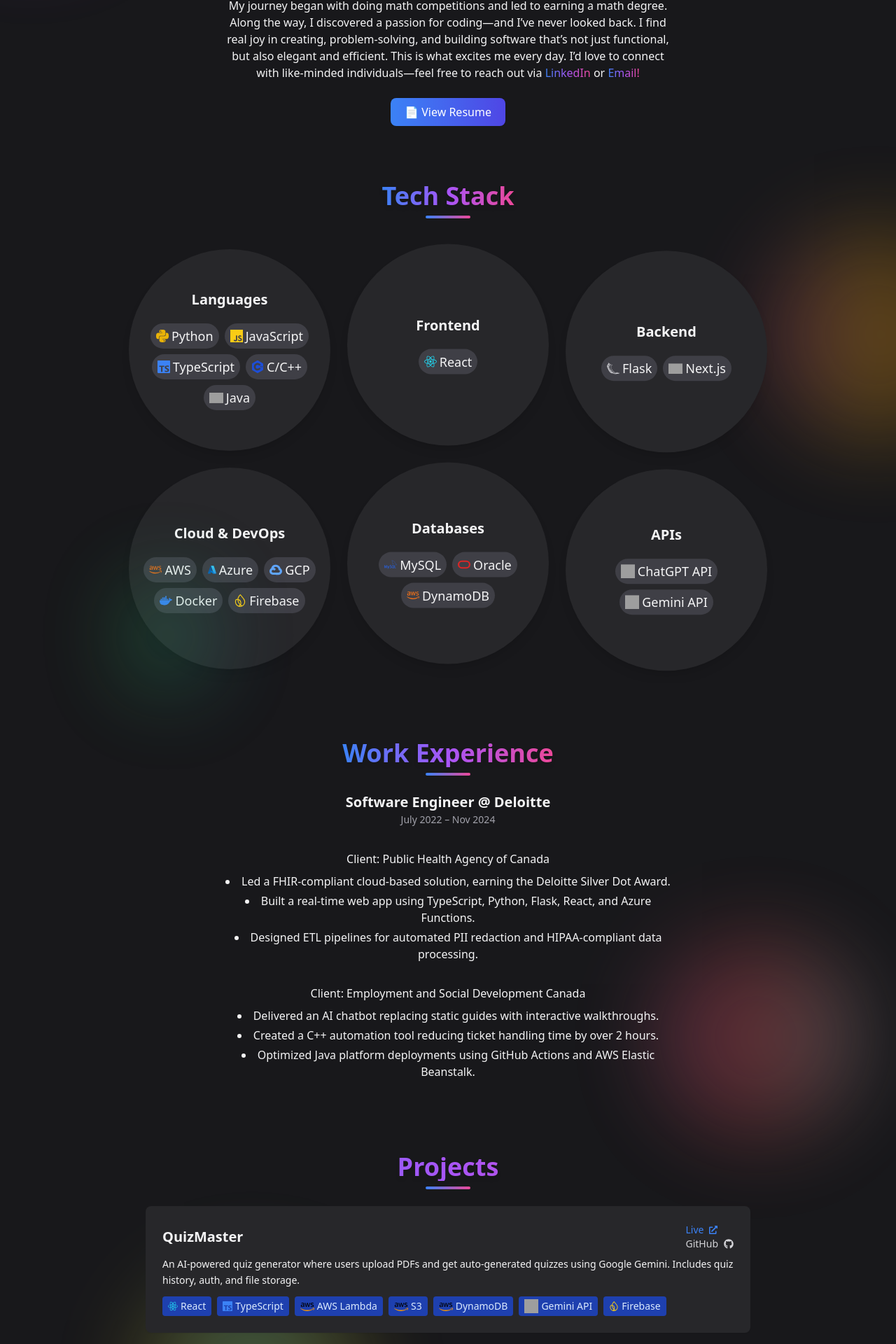
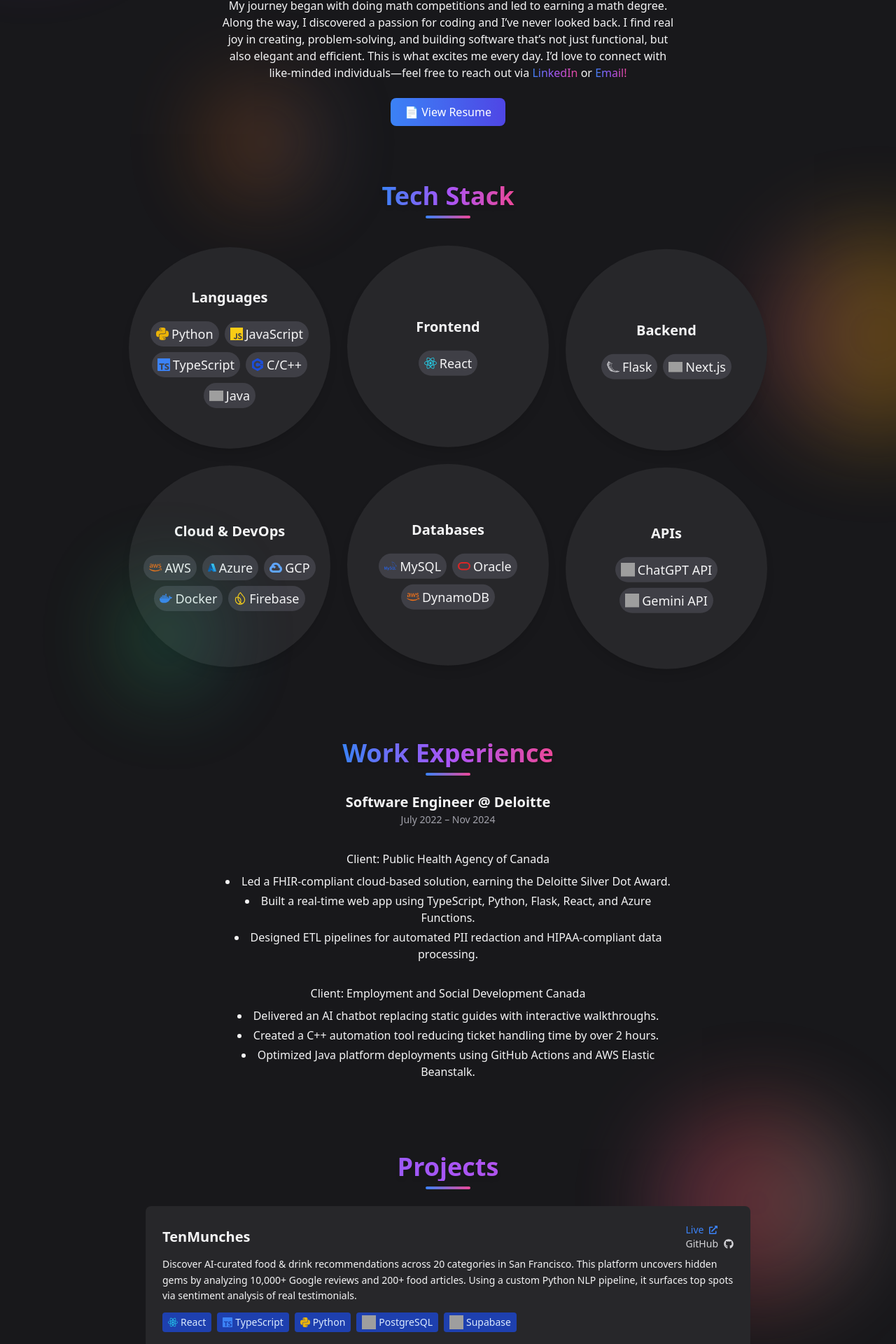
Before and after one commit to ParthPatel00/portfoliowebsite, a React (Vite) app: page / in a window 1280 px wide. Shown: the part 313-2233 px from the top of the page at 70% size. Built offline with nearby package versions, Linux system fonts and the light colour scheme; grey boxes are pictures that could not be loaded; the HTML template or start-up script is replaced by a standard one.

Commit message:
motion changes to Python projects. Added TenMunches project as well?

```diff
--- a/package.json
+++ b/package.json
@@ -11,7 +11,7 @@
   },
   "dependencies": {
     "clsx": "^2.1.1",
-    "framer-motion": "^12.23.7",
+    "framer-motion": "^12.23.9",
     "lucide-react": "^0.525.0",
     "react": "^19.1.0",
     "react-dom": "^19.1.0",
--- a/src/App.tsx
+++ b/src/App.tsx
@@ -20,7 +20,10 @@
       <Navbar />
       <main className="... relative overflow-hidden space-y-20">
         <BackgroundBlob className="absolute -top-[120px] -left-[100px] w-[288px] h-[288px] z-0" />
-
+        <BackgroundBlob
+          className="absolute top-[300px] left-[300px] w-[150px] h-[150px] z-0"
+          color="from-orange-500 via-orange-500 to-blue-500"
+        />
         <section id="about" className="scroll-mt-24 mt-20">
           <FadeInSection>
             <About />
--- a/src/sections/About.tsx
+++ b/src/sections/About.tsx
@@ -1,21 +1,36 @@
 import SectionHeader from "../components/SectionHeader";
+import { motion } from "framer-motion";
+
 function About() {
   return (
-    <section className=" relative overflow-hidden flex flex-col items-center justify-center text-center max-w-2xl mx-auto">
+    <section className="relative overflow-hidden flex flex-col items-center justify-center text-center max-w-2xl mx-auto">
       <SectionHeader text="About Me" />
-      {/* Background blob */}
 
-      {/* Actual content */}
-      <div className="relative z-10 pl-3 pr-3 ">
-        <p className="text-sm sm:text-base leading-relaxed  ">
+      <div className="relative z-10 px-3">
+        {/* Animated first paragraph */}
+        <motion.p
+          className="text-sm sm:text-base leading-relaxed"
+          initial={{ opacity: 0, y: 20 }}
+          whileInView={{ opacity: 1, y: 0 }}
+          transition={{ duration: 1 }}
+          viewport={{ once: true }}
+        >
           I'm <strong>Parth Patel</strong>, a software engineer based in San
           Jose, CA currently pursuing a Master’s in Software Engineering at San
           Jose State University, with a Bachelor of Science in Mathematics and
           Statistics from the University of Toronto.
-        </p>
-        <p className="text-sm sm:text-base leading-relaxed mt-5">
+        </motion.p>
+
+        {/* Animated second paragraph */}
+        <motion.p
+          className="text-sm sm:text-base leading-relaxed mt-5"
+          initial={{ opacity: 0, y: 20 }}
+          whileInView={{ opacity: 1, y: 0 }}
+          transition={{ duration: 1, delay: 0.4 }}
+          viewport={{ once: true }}
+        >
           My journey began with doing math competitions and led to earning a
-          math degree. Along the way, I discovered a passion for coding—and I’ve
+          math degree. Along the way, I discovered a passion for coding and I’ve
           never looked back. I find real joy in creating, problem-solving, and
           building software that’s not just functional, but also elegant and
           efficient. This is what excites me every day. I’d love to connect with
@@ -35,15 +50,21 @@
           >
             Email!
           </a>
-        </p>
-        <a
+        </motion.p>
+
+        {/* Animated Resume Button */}
+        <motion.a
           href="Resume_Parth.pdf"
           target="_blank"
           rel="noopener noreferrer"
           className="inline-block mt-6 px-5 py-2 text-white font-medium rounded-lg shadow bg-gradient-to-r from-blue-500 to-indigo-600 hover:from-purple-500 hover:to-pink-500 transition-transform transform hover:scale-105"
+          initial={{ opacity: 0, y: 20 }}
+          whileInView={{ opacity: 1, y: 0 }}
+          transition={{ duration: 1, delay: 0.6 }}
+          viewport={{ once: true }}
         >
           📄 View Resume
-        </a>
+        </motion.a>
       </div>
     </section>
   );
--- a/src/sections/Projects.tsx
+++ b/src/sections/Projects.tsx
@@ -4,6 +4,8 @@
 import geminiLogo from "../assets/gemini-color.svg";
 import SectionHeader from "../components/SectionHeader";
 import { motion } from "framer-motion";
+
+// Icon map
 const techIconMap: Record<string, React.ReactNode> = {
   React: <SiReact className="text-cyan-400" />,
   TypeScript: <SiTypescript className="text-blue-500" />,
@@ -43,9 +45,30 @@
       className="w-5 h-5 inline"
     />
   ),
+  PostgreSQL: (
+    <img
+      src="https://cdn.jsdelivr.net/gh/devicons/devicon/icons/postgresql/postgresql-original.svg"
+      className="w-5 h-5 inline"
+    />
+  ),
+  Supabase: (
+    <img
+      src="https://raw.githubusercontent.com/Supabase/Supabase/master/packages/common/assets/images/supabase-logo-icon.svg"
+      className="w-5 h-5 inline"
+    />
+  ),
 };
 
+// Your projects
 const projects = [
+  {
+    name: "TenMunches",
+    description:
+      "Discover AI-curated food & drink recommendations across 20 categories in San Francisco. This platform uncovers hidden gems by analyzing 10,000+ Google reviews and 200+ food articles. Using a custom Python NLP pipeline, it surfaces top spots via sentiment analysis of real testimonials.",
+    live: "https://ten-munches.vercel.app/",
+    github: "https://github.com/ParthPatel00/TenMunches",
+    stack: ["React", "TypeScript", "Python", "PostgreSQL", "Supabase"],
+  },
   {
     name: "QuizMaster",
     description:
@@ -88,18 +111,40 @@
   },
 ];
 
+// Animation Variants
+const container = {
+  hidden: {},
+  show: {
+    transition: {
+      staggerChildren: 0.75, // 🔁 adjust this delay to your preference
+    },
+  },
+};
+
+const fadeInUp = {
+  hidden: { opacity: 0, y: 20 },
+  show: { opacity: 1, y: 0 },
+};
+
 function Projects() {
   return (
     <section className="relative overflow-hidden w-full">
       <SectionHeader text="Projects" />
 
-      <div className="max-w-4xl mx-auto px-4 space-y-8">
+      <motion.div
+        variants={container}
+        initial="hidden"
+        whileInView="show"
+        viewport={{ once: true }}
+        className="max-w-4xl mx-auto px-4 space-y-8"
+      >
         {projects.map((proj) => (
           <motion.div
             key={proj.name}
+            variants={fadeInUp}
             className="bg-zinc-100 dark:bg-zinc-800 p-6 rounded-lg shadow-sm hover:shadow-md transition-all"
             whileHover={{ scale: 1.03 }}
-            transition={{ type: "spring", stiffness: 300 }}
+            transition={{ type: "spring", stiffness: 200 }}
           >
             {/* Top Row: Title + Links */}
             <div className="flex items-center justify-between flex-wrap gap-y-2">
@@ -142,7 +187,7 @@
             </div>
           </motion.div>
         ))}
-      </div>
+      </motion.div>
     </section>
   );
 }
--- a/src/sections/Work.tsx
+++ b/src/sections/Work.tsx
@@ -1,18 +1,39 @@
 import SectionHeader from "../components/SectionHeader";
+import { motion } from "framer-motion";
+
 function Work() {
   return (
     <section className="relative overflow-hidden flex flex-col items-center justify-center text-center max-w-2xl mx-auto">
       <SectionHeader text="Work Experience" />
 
       <div className="mb-6 pr-3 pl-3">
-        <h3 className="text-xl font-semibold">Software Engineer @ Deloitte</h3>
+        {/* Role & duration */}
+        <motion.div
+          initial={{ opacity: 0, y: 20 }}
+          whileInView={{ opacity: 1, y: 0 }}
+          transition={{ duration: 1 }}
+          viewport={{ once: true }}
+        >
+          <h3 className="text-xl font-semibold">
+            Software Engineer @ Deloitte
+          </h3>
           <p className="text-sm text-zinc-500 leading-relaxed dark:text-zinc-400">
             July 2022 – Nov 2024
           </p>
-        <p className="mt-8 font-medium text-sm sm:text-base leading-relaxed">
+        </motion.div>
+
+        {/* Client 1 */}
+        <motion.div
+          className="mt-8"
+          initial={{ opacity: 0, y: 20 }}
+          whileInView={{ opacity: 1, y: 0 }}
+          transition={{ duration: 1, delay: 0.2 }}
+          viewport={{ once: true }}
+        >
+          <p className="font-medium text-sm sm:text-base leading-relaxed">
             Client: Public Health Agency of Canada
           </p>
-        <ul className="list-disc list-inside text-sm space-y-1 mt-2 text-sm sm:text-base leading-relaxed">
+          <ul className="list-disc list-inside text-sm space-y-1 mt-2 sm:text-base leading-relaxed">
             <li>
               Led a FHIR-compliant cloud-based solution, earning the Deloitte
               Silver Dot Award.
@@ -26,24 +47,34 @@
               HIPAA-compliant data processing.
             </li>
           </ul>
+        </motion.div>
 
-        <p className="mt-8 font-medium text-sm sm:text-base leading-relaxed">
+        {/* Client 2 */}
+        <motion.div
+          className="mt-8"
+          initial={{ opacity: 0, y: 20 }}
+          whileInView={{ opacity: 1, y: 0 }}
+          transition={{ duration: 1, delay: 0.4 }}
+          viewport={{ once: true }}
+        >
+          <p className="font-medium text-sm sm:text-base leading-relaxed">
             Client: Employment and Social Development Canada
           </p>
-        <ul className="list-disc list-inside text-sm space-y-1 mt-2 text-sm sm:text-base leading-relaxed">
+          <ul className="list-disc list-inside text-sm space-y-1 mt-2 sm:text-base leading-relaxed">
             <li>
               Delivered an AI chatbot replacing static guides with interactive
               walkthroughs.
             </li>
             <li>
-            Created a C++ automation tool reducing ticket handling time by over
-            2 hours.
+              Created a C++ automation tool reducing ticket handling time by
+              over 2 hours.
             </li>
             <li>
               Optimized Java platform deployments using GitHub Actions and AWS
               Elastic Beanstalk.
             </li>
           </ul>
+        </motion.div>
       </div>
     </section>
   );
```
Also changed, not shown: 1 other file (tests, documents, lock files or other folders). Lines whose indentation alone changed are shown as unchanged.
